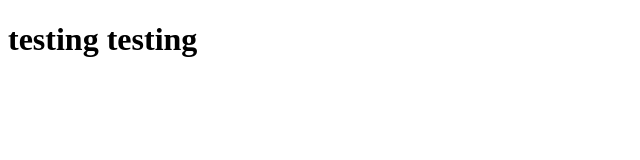
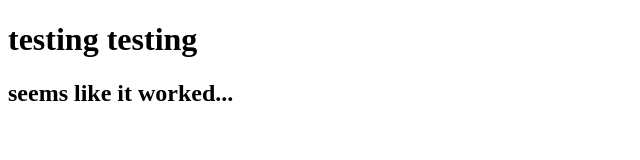
Before and after one commit to bjohnson93/day2, a plain HTML site: page index.html in a window 1280 px wide. Shown: the whole page, without its empty margins (0-640 px from the left). Drawn offline with Linux system fonts and the light colour scheme.

Commit message:
test 2 push

```diff
--- a/index.html
+++ b/index.html
@@ -8,5 +8,6 @@
 </head>
 <body>
     <h1>testing testing</h1>
+    <h2>seems like it worked...</h2>
 </body>
 </html>
```
